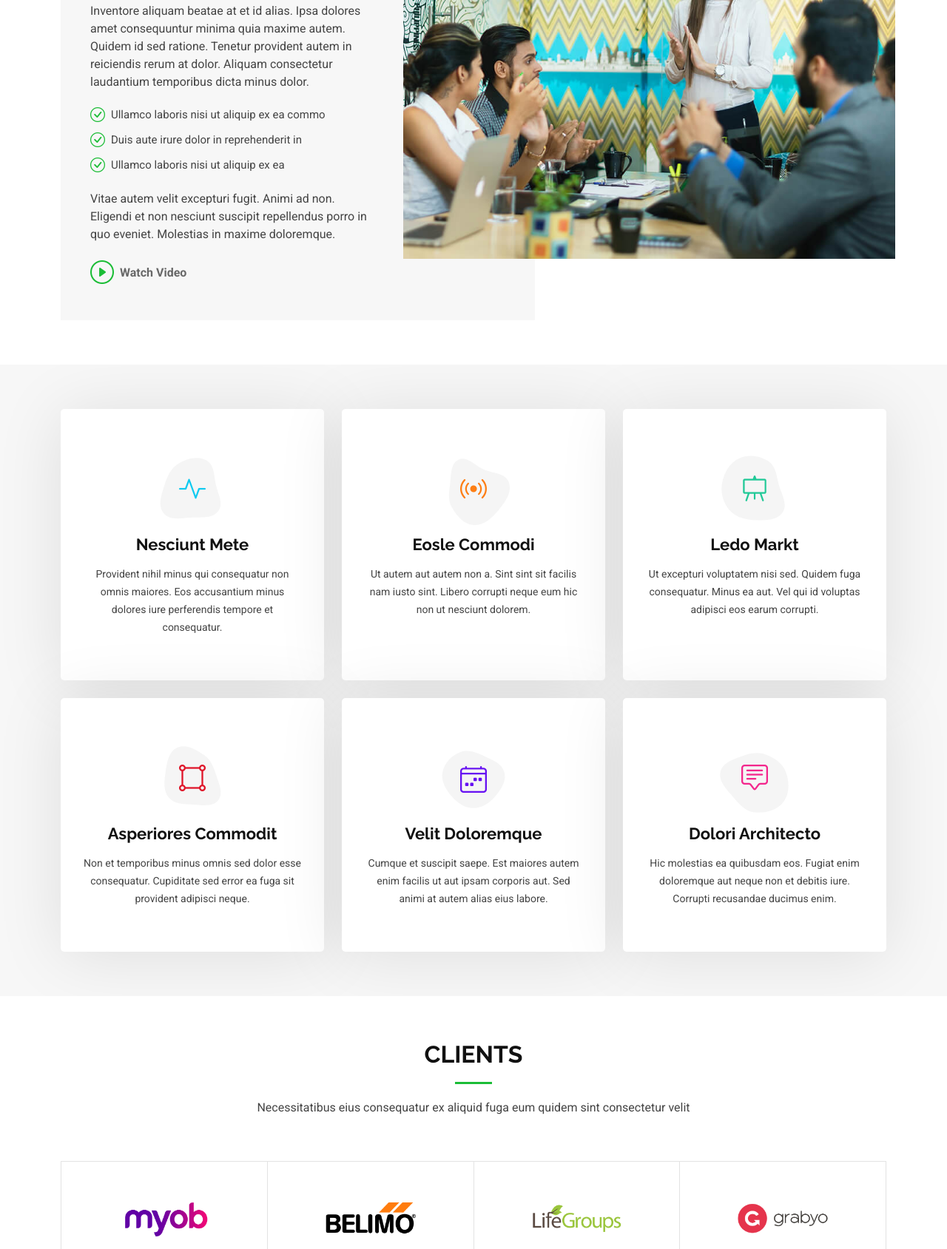
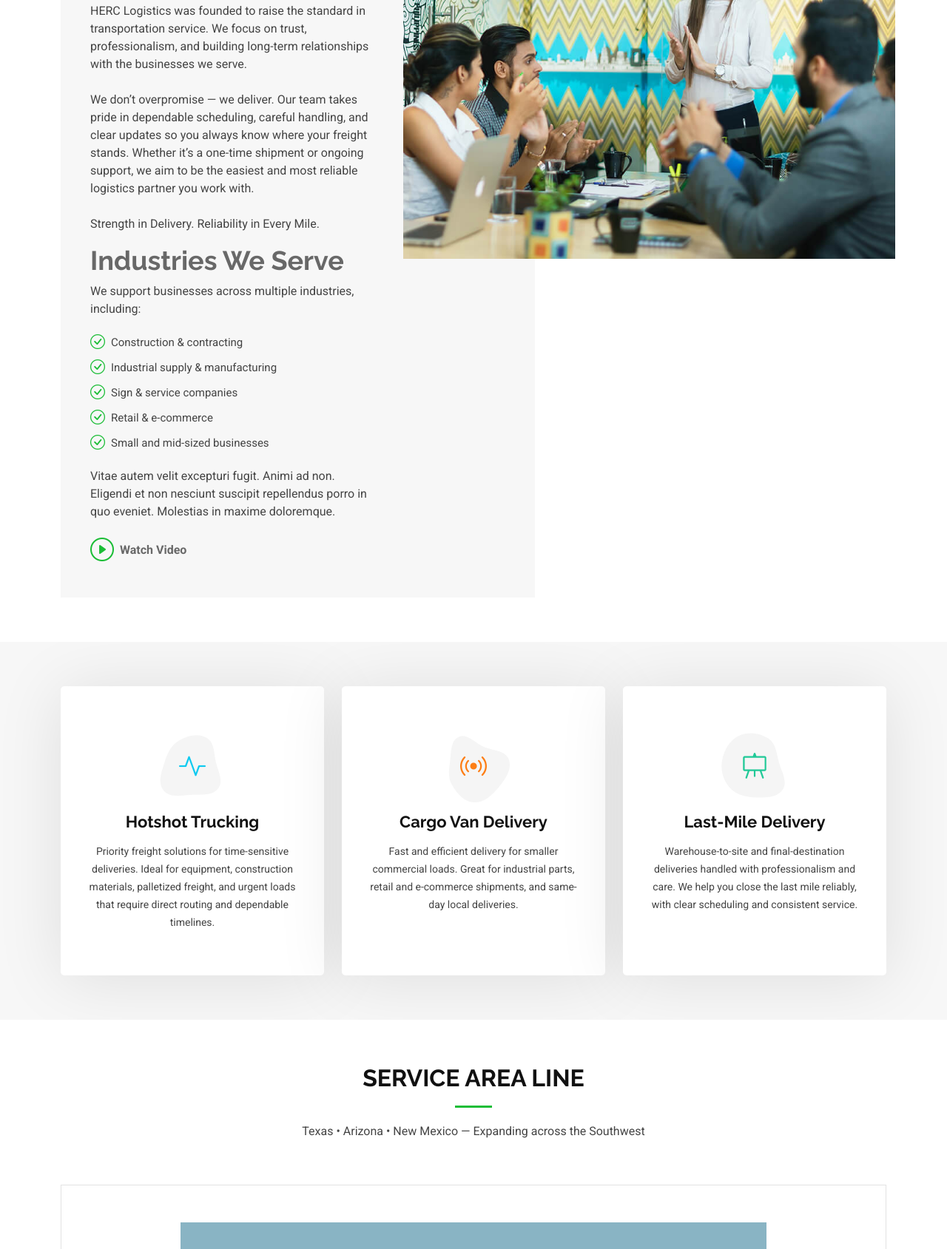
Before and after one commit to karolyleo/HercSite, a plain HTML site: page index.html in a window 1280 px wide. Shown: the part 1111-2800 px from the top of the page at 74% size. Drawn offline with nearby package versions, Linux system fonts and the light colour scheme.

Commit message:
index updating

```diff
--- a/index.html
+++ b/index.html
@@ -93,8 +93,8 @@
         <div class="carousel-item active">
           <img src="assets/img/hero-carousel/hero-carousel-1.jpg" alt="">
           <div class="container">
-            <h2>We are professional</h2>
-            <p>Lorem ipsum dolor sit amet, consectetur adipiscing elit, sed do eiusmod tempor incididunt ut labore et dolore magna aliqua. Ut enim ad minim veniam, quis nostrud exercitation ullamco laboris nisi ut aliquip ex ea commodo consequat.</p>
+            <h2>Professional & Reliable</h2>
+            <p>We show up prepared, communicate clearly, and deliver on schedule. From pickup to drop-off, you get consistent service and real accountability — not excuses.</p>
             <a href="about.html" class="btn-get-started">Read More</a>
           </div>
         </div><!-- End Carousel Item -->
@@ -102,8 +102,8 @@
         <div class="carousel-item">
           <img src="assets/img/hero-carousel/hero-carousel-2.jpg" alt="">
           <div class="container">
-            <h2>Houston Based</h2>
-            <p>Nam libero tempore, cum soluta nobis est eligendi optio cumque nihil impedit quo minus id quod maxime placeat facere possimus, omnis voluptas assumenda est, omnis dolor repellendus. Temporibus autem quibusdam et aut officiis debitis aut.</p>
+            <h2>Houston-Based Operations</h2>
+            <p>We’re proudly based in Houston, Texas, serving local and regional freight with speed and precision. We know the area, the industries, and what it takes to deliver right.</p>
             <a href="about.html" class="btn-get-started">Read More</a>
           </div>
         </div><!-- End Carousel Item -->
@@ -111,8 +111,8 @@
         <div class="carousel-item">
           <img src="assets/img/hero-carousel/hero-carousel-3.jpg" alt="">
           <div class="container">
-            <h2>Veteran Ran</h2>
-            <p>Beatae vitae dicta sunt explicabo. Nemo enim ipsam voluptatem quia voluptas sit aspernatur aut odit aut fugit, sed quia consequuntur magni dolores eos qui ratione voluptatem sequi nesciunt omnis iste natus error sit voluptatem accusantium.</p>
+            <h2>Veteran-Led</h2>
+            <p>HERC is veteran-led and built on discipline, integrity, and execution. We bring a mission-first mindset to every shipment — safety, professionalism, and follow-through.</p>
             <a href="about.html" class="btn-get-started">Read More</a>
           </div>
         </div><!-- End Carousel Item -->
@@ -145,11 +145,18 @@
             <div class="our-story">
               <h4>Est 2023</h4>
               <h3>Our Story</h3>
-              <p>Inventore aliquam beatae at et id alias. Ipsa dolores amet consequuntur minima quia maxime autem. Quidem id sed ratione. Tenetur provident autem in reiciendis rerum at dolor. Aliquam consectetur laudantium temporibus dicta minus dolor.</p>
+              <p>HERC Logistics was founded to raise the standard in transportation service. We focus on trust, professionalism, and building long-term relationships with the businesses we serve. <br><br>
+                We don’t overpromise — we deliver. Our team takes pride in dependable scheduling, careful handling, and clear updates so you always know where your freight stands. Whether it’s a one-time shipment or ongoing support, we aim to be the easiest and most reliable logistics partner you work with.
+                <br><br>Strength in Delivery. Reliability in Every Mile.
+              </p>
+              <h3>Industries We Serve</h3>
+              <p>We support businesses across multiple industries, including:</p>
               <ul>
-                <li><i class="bi bi-check-circle"></i> <span>Ullamco laboris nisi ut aliquip ex ea commo</span></li>
-                <li><i class="bi bi-check-circle"></i> <span>Duis aute irure dolor in reprehenderit in</span></li>
-                <li><i class="bi bi-check-circle"></i> <span>Ullamco laboris nisi ut aliquip ex ea</span></li>
+                <li><i class="bi bi-check-circle"></i> <span>Construction & contracting</span></li>
+                <li><i class="bi bi-check-circle"></i> <span>Industrial supply & manufacturing</span></li>
+                <li><i class="bi bi-check-circle"></i> <span>Sign & service companies</span></li>
+                <li><i class="bi bi-check-circle"></i> <span>Retail & e-commerce</span></li>
+                <li><i class="bi bi-check-circle"></i> <span>Small and mid-sized businesses</span></li>
               </ul>
               <p>Vitae autem velit excepturi fugit. Animi ad non. Eligendi et non nesciunt suscipit repellendus porro in quo eveniet. Molestias in maxime doloremque.</p>
 
@@ -182,9 +189,9 @@
                 <i class="bi bi-activity"></i>
               </div>
               <a href="service-details.html" class="stretched-link">
-                <h3>Nesciunt Mete</h3>
+                <h3>Hotshot Trucking</h3>
               </a>
-              <p>Provident nihil minus qui consequatur non omnis maiores. Eos accusantium minus dolores iure perferendis tempore et consequatur.</p>
+              <p>Priority freight solutions for time-sensitive deliveries. Ideal for equipment, construction materials, palletized freight, and urgent loads that require direct routing and dependable timelines.</p>
             </div>
           </div><!-- End Service Item -->
 
@@ -197,9 +204,9 @@
                 <i class="bi bi-broadcast"></i>
               </div>
               <a href="service-details.html" class="stretched-link">
-                <h3>Eosle Commodi</h3>
+                <h3>Cargo Van Delivery</h3>
               </a>
-              <p>Ut autem aut autem non a. Sint sint sit facilis nam iusto sint. Libero corrupti neque eum hic non ut nesciunt dolorem.</p>
+              <p>Fast and efficient delivery for smaller commercial loads. Great for industrial parts, retail and e-commerce shipments, and same-day local deliveries.</p>
             </div>
           </div><!-- End Service Item -->
 
@@ -212,59 +219,59 @@
                 <i class="bi bi-easel"></i>
               </div>
               <a href="service-details.html" class="stretched-link">
-                <h3>Ledo Markt</h3>
+                <h3>Last-Mile Delivery</h3>
               </a>
-              <p>Ut excepturi voluptatem nisi sed. Quidem fuga consequatur. Minus ea aut. Vel qui id voluptas adipisci eos earum corrupti.</p>
+              <p>Warehouse-to-site and final-destination deliveries handled with professionalism and care. We help you close the last mile reliably, with clear scheduling and consistent service.</p>
             </div>
           </div><!-- End Service Item -->
 
-          <div class="col-lg-4 col-md-6" data-aos="fade-up" data-aos-delay="400">
-            <div class="service-item item-red position-relative">
-              <div class="icon">
-                <svg width="100" height="100" viewBox="0 0 600 600" xmlns="http://www.w3.org/2000/svg">
-                  <path stroke="none" stroke-width="0" fill="#f5f5f5" d="M300,503.46388370962813C374.79870501325706,506.71871716319447,464.8034551963731,527.1746412648533,510.4981551193396,467.86667711651364C555.9287308511215,408.9015244558933,512.6030010748507,327.5744911775523,490.211057578863,256.5855673507754C471.097692560561,195.9906835881958,447.69079081568157,138.11976852964426,395.19560036434837,102.3242989838813C329.3053358748298,57.3949838291264,248.02791733380457,8.279543830951368,175.87071277845988,42.242879143198664C103.41431057327972,76.34704239035025,93.79494320519305,170.9812938413882,81.28167332365135,250.07896920659033C70.17666984294237,320.27484674793965,64.84698225790005,396.69656628748305,111.28512138212992,450.4950937839243C156.20124167950087,502.5303643271138,231.32542653798444,500.4755392045468,300,503.46388370962813"></path>
-                </svg>
-                <i class="bi bi-bounding-box-circles"></i>
-              </div>
-              <a href="service-details.html" class="stretched-link">
-                <h3>Asperiores Commodit</h3>
-              </a>
-              <p>Non et temporibus minus omnis sed dolor esse consequatur. Cupiditate sed error ea fuga sit provident adipisci neque.</p>
-              <a href="service-details.html" class="stretched-link"></a>
-            </div>
-          </div><!-- End Service Item -->
+<!--          <div class="col-lg-4 col-md-6" data-aos="fade-up" data-aos-delay="400">-->
+<!--            <div class="service-item item-red position-relative">-->
+<!--              <div class="icon">-->
+<!--                <svg width="100" height="100" viewBox="0 0 600 600" xmlns="http://www.w3.org/2000/svg">-->
+<!--                  <path stroke="none" stroke-width="0" fill="#f5f5f5" d="M300,503.46388370962813C374.79870501325706,506.71871716319447,464.8034551963731,527.1746412648533,510.4981551193396,467.86667711651364C555.9287308511215,408.9015244558933,512.6030010748507,327.5744911775523,490.211057578863,256.5855673507754C471.097692560561,195.9906835881958,447.69079081568157,138.11976852964426,395.19560036434837,102.3242989838813C329.3053358748298,57.3949838291264,248.02791733380457,8.279543830951368,175.87071277845988,42.242879143198664C103.41431057327972,76.34704239035025,93.79494320519305,170.9812938413882,81.28167332365135,250.07896920659033C70.17666984294237,320.27484674793965,64.84698225790005,396.69656628748305,111.28512138212992,450.4950937839243C156.20124167950087,502.5303643271138,231.32542653798444,500.4755392045468,300,503.46388370962813"></path>-->
+<!--                </svg>-->
+<!--                <i class="bi bi-bounding-box-circles"></i>-->
+<!--              </div>-->
+<!--              <a href="service-details.html" class="stretched-link">-->
+<!--                <h3>Service Area line</h3>-->
+<!--              </a>-->
+<!--              <p>Texas • Arizona • New Mexico — Expanding across the Southwest</p>-->
+<!--              <a href="service-details.html" class="stretched-link"></a>-->
+<!--            </div>-->
+<!--          </div>&lt;!&ndash; End Service Item &ndash;&gt;-->
 
-          <div class="col-lg-4 col-md-6" data-aos="fade-up" data-aos-delay="500">
-            <div class="service-item item-indigo position-relative">
-              <div class="icon">
-                <svg width="100" height="100" viewBox="0 0 600 600" xmlns="http://www.w3.org/2000/svg">
-                  <path stroke="none" stroke-width="0" fill="#f5f5f5" d="M300,532.3542879108572C369.38199826031484,532.3153073249985,429.10787420159085,491.63046689027357,474.5244479745417,439.17860296908856C522.8885846962883,383.3225815378663,569.1668002868075,314.3205725914397,550.7432151929288,242.7694973846089C532.6665558377875,172.5657663291529,456.2379748765914,142.6223662098291,390.3689995646985,112.34683881706744C326.66090330228417,83.06452184765237,258.84405631176094,53.51806209861945,193.32584062364296,78.48882559362697C121.61183558270385,105.82097193414197,62.805066853699245,167.19869350419734,48.57481801355237,242.6138429142374C34.843463184063346,315.3850353017275,76.69343916112496,383.4422959591041,125.22947124332185,439.3748458443577C170.7312796277747,491.8107796887764,230.57421082200815,532.3932930995766,300,532.3542879108572"></path>
-                </svg>
-                <i class="bi bi-calendar4-week icon"></i>
-              </div>
-              <a href="service-details.html" class="stretched-link">
-                <h3>Velit Doloremque</h3>
-              </a>
-              <p>Cumque et suscipit saepe. Est maiores autem enim facilis ut aut ipsam corporis aut. Sed animi at autem alias eius labore.</p>
-              <a href="service-details.html" class="stretched-link"></a>
-            </div>
-          </div><!-- End Service Item -->
+<!--          <div class="col-lg-4 col-md-6" data-aos="fade-up" data-aos-delay="500">-->
+<!--            <div class="service-item item-indigo position-relative">-->
+<!--              <div class="icon">-->
+<!--                <svg width="100" height="100" viewBox="0 0 600 600" xmlns="http://www.w3.org/2000/svg">-->
+<!--                  <path stroke="none" stroke-width="0" fill="#f5f5f5" d="M300,532.3542879108572C369.38199826031484,532.3153073249985,429.10787420159085,491.63046689027357,474.5244479745417,439.17860296908856C522.8885846962883,383.3225815378663,569.1668002868075,314.3205725914397,550.7432151929288,242.7694973846089C532.6665558377875,172.5657663291529,456.2379748765914,142.6223662098291,390.3689995646985,112.34683881706744C326.66090330228417,83.06452184765237,258.84405631176094,53.51806209861945,193.32584062364296,78.48882559362697C121.61183558270385,105.82097193414197,62.805066853699245,167.19869350419734,48.57481801355237,242.6138429142374C34.843463184063346,315.3850353017275,76.69343916112496,383.4422959591041,125.22947124332185,439.3748458443577C170.7312796277747,491.8107796887764,230.57421082200815,532.3932930995766,300,532.3542879108572"></path>-->
+<!--                </svg>-->
+<!--                <i class="bi bi-calendar4-week icon"></i>-->
+<!--              </div>-->
+<!--              <a href="service-details.html" class="stretched-link">-->
+<!--                <h3>Velit Doloremque</h3>-->
+<!--              </a>-->
+<!--              <p>Cumque et suscipit saepe. Est maiores autem enim facilis ut aut ipsam corporis aut. Sed animi at autem alias eius labore.</p>-->
+<!--              <a href="service-details.html" class="stretched-link"></a>-->
+<!--            </div>-->
+<!--          </div>&lt;!&ndash; End Service Item &ndash;&gt;-->
 
-          <div class="col-lg-4 col-md-6" data-aos="fade-up" data-aos-delay="600">
-            <div class="service-item item-pink position-relative">
-              <div class="icon">
-                <svg width="100" height="100" viewBox="0 0 600 600" xmlns="http://www.w3.org/2000/svg">
-                  <path stroke="none" stroke-width="0" fill="#f5f5f5" d="M300,566.797414625762C385.7384707136149,576.1784315230908,478.7894351017131,552.8928747891023,531.9192734346935,484.94944893311C584.6109503024035,417.5663521118492,582.489472248146,322.67544863468447,553.9536738515405,242.03673114598146C529.1557734026468,171.96086150256528,465.24506316201064,127.66468636344209,395.9583748389544,100.7403814666027C334.2173773831606,76.7482773500951,269.4350130405921,84.62216499799875,207.1952322260088,107.2889140133804C132.92018162631612,134.33871894543012,41.79353780512637,160.00259165414826,22.644507872594943,236.69541883565114C3.319112789854554,314.0945973066697,72.72355303640163,379.243833228382,124.04198916343866,440.3218312028393C172.9286146004772,498.5055451809895,224.45579914871206,558.5317968840102,300,566.797414625762"></path>
-                </svg>
-                <i class="bi bi-chat-square-text"></i>
-              </div>
-              <a href="service-details.html" class="stretched-link">
-                <h3>Dolori Architecto</h3>
-              </a>
-              <p>Hic molestias ea quibusdam eos. Fugiat enim doloremque aut neque non et debitis iure. Corrupti recusandae ducimus enim.</p>
-              <a href="service-details.html" class="stretched-link"></a>
-            </div>
-          </div><!-- End Service Item -->
+<!--          <div class="col-lg-4 col-md-6" data-aos="fade-up" data-aos-delay="600">-->
+<!--            <div class="service-item item-pink position-relative">-->
+<!--              <div class="icon">-->
+<!--                <svg width="100" height="100" viewBox="0 0 600 600" xmlns="http://www.w3.org/2000/svg">-->
+<!--                  <path stroke="none" stroke-width="0" fill="#f5f5f5" d="M300,566.797414625762C385.7384707136149,576.1784315230908,478.7894351017131,552.8928747891023,531.9192734346935,484.94944893311C584.6109503024035,417.5663521118492,582.489472248146,322.67544863468447,553.9536738515405,242.03673114598146C529.1557734026468,171.96086150256528,465.24506316201064,127.66468636344209,395.9583748389544,100.7403814666027C334.2173773831606,76.7482773500951,269.4350130405921,84.62216499799875,207.1952322260088,107.2889140133804C132.92018162631612,134.33871894543012,41.79353780512637,160.00259165414826,22.644507872594943,236.69541883565114C3.319112789854554,314.0945973066697,72.72355303640163,379.243833228382,124.04198916343866,440.3218312028393C172.9286146004772,498.5055451809895,224.45579914871206,558.5317968840102,300,566.797414625762"></path>-->
+<!--                </svg>-->
+<!--                <i class="bi bi-chat-square-text"></i>-->
+<!--              </div>-->
+<!--              <a href="service-details.html" class="stretched-link">-->
+<!--                <h3>Dolori Architecto</h3>-->
+<!--              </a>-->
+<!--              <p>Hic molestias ea quibusdam eos. Fugiat enim doloremque aut neque non et debitis iure. Corrupti recusandae ducimus enim.</p>-->
+<!--              <a href="service-details.html" class="stretched-link"></a>-->
+<!--            </div>-->
+<!--          </div>&lt;!&ndash; End Service Item &ndash;&gt;-->
 
         </div>
 
@@ -277,45 +284,45 @@
 
       <!-- Section Title -->
       <div class="container section-title" data-aos="fade-up">
-        <h2>Clients</h2>
-        <p>Necessitatibus eius consequatur ex aliquid fuga eum quidem sint consectetur velit</p>
+        <h2>Service Area line</h2>
+        <p>Texas • Arizona • New Mexico — Expanding across the Southwest</p>
       </div><!-- End Section Title -->
 
       <div class="container" data-aos="fade-up" data-aos-delay="100">
 
         <div class="row g-0 clients-wrap">
 
-          <div class="col-xl-3 col-md-4 client-logo">
-            <img src="assets/img/clients/client-1.png" class="img-fluid" alt="">
+          <div class="col-xl-12 col-md-12 client-logo">
+            <img src="assets/img/clients/AcrossAmerica.jpg" class="img-fluid" alt="">
           </div><!-- End Client Item -->
 
-          <div class="col-xl-3 col-md-4 client-logo">
-            <img src="assets/img/clients/client-2.png" class="img-fluid" alt="">
-          </div><!-- End Client Item -->
+<!--          <div class="col-xl-3 col-md-4 client-logo">-->
+<!--            <img src="assets/img/clients/client-2.png" class="img-fluid" alt="">-->
+<!--          </div>&lt;!&ndash; End Client Item &ndash;&gt;-->
 
-          <div class="col-xl-3 col-md-4 client-logo">
-            <img src="assets/img/clients/client-3.png" class="img-fluid" alt="">
-          </div><!-- End Client Item -->
+<!--          <div class="col-xl-3 col-md-4 client-logo">-->
+<!--            <img src="assets/img/clients/client-3.png" class="img-fluid" alt="">-->
+<!--          </div>&lt;!&ndash; End Client Item &ndash;&gt;-->
 
-          <div class="col-xl-3 col-md-4 client-logo">
-            <img src="assets/img/clients/client-4.png" class="img-fluid" alt="">
-          </div><!-- End Client Item -->
+<!--          <div class="col-xl-3 col-md-4 client-logo">-->
+<!--            <img src="assets/img/clients/client-4.png" class="img-fluid" alt="">-->
+<!--          </div>&lt;!&ndash; End Client Item &ndash;&gt;-->
 
-          <div class="col-xl-3 col-md-4 client-logo">
-            <img src="assets/img/clients/client-5.png" class="img-fluid" alt="">
-          </div><!-- End Client Item -->
+<!--          <div class="col-xl-3 col-md-4 client-logo">-->
+<!--            <img src="assets/img/clients/client-5.png" class="img-fluid" alt="">-->
+<!--          </div>&lt;!&ndash; End Client Item &ndash;&gt;-->
 
-          <div class="col-xl-3 col-md-4 client-logo">
-            <img src="assets/img/clients/client-6.png" class="img-fluid" alt="">
-          </div><!-- End Client Item -->
+<!--          <div class="col-xl-3 col-md-4 client-logo">-->
+<!--            <img src="assets/img/clients/client-6.png" class="img-fluid" alt="">-->
+<!--          </div>&lt;!&ndash; End Client Item &ndash;&gt;-->
 
-          <div class="col-xl-3 col-md-4 client-logo">
-            <img src="assets/img/clients/client-7.png" class="img-fluid" alt="">
-          </div><!-- End Client Item -->
+<!--          <div class="col-xl-3 col-md-4 client-logo">-->
+<!--            <img src="assets/img/clients/client-7.png" class="img-fluid" alt="">-->
+<!--          </div>&lt;!&ndash; End Client Item &ndash;&gt;-->
 
-          <div class="col-xl-3 col-md-4 client-logo">
-            <img src="assets/img/clients/client-8.png" class="img-fluid" alt="">
-          </div><!-- End Client Item -->
+<!--          <div class="col-xl-3 col-md-4 client-logo">-->
+<!--            <img src="assets/img/clients/client-8.png" class="img-fluid" alt="">-->
+<!--          </div>&lt;!&ndash; End Client Item &ndash;&gt;-->
 
         </div>
 
```
Also changed, not shown: assets/img/clients/AcrossAmerica.jpg (added).
